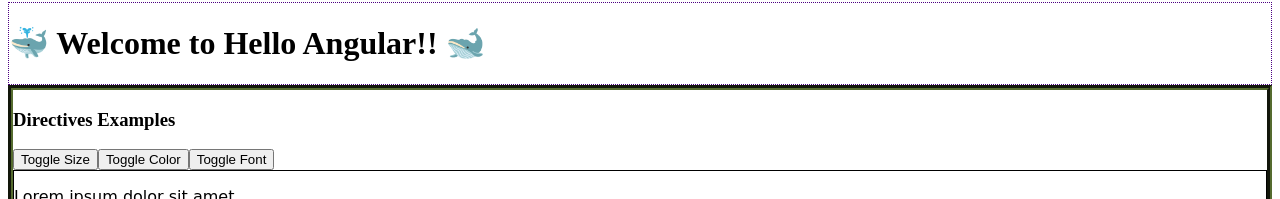
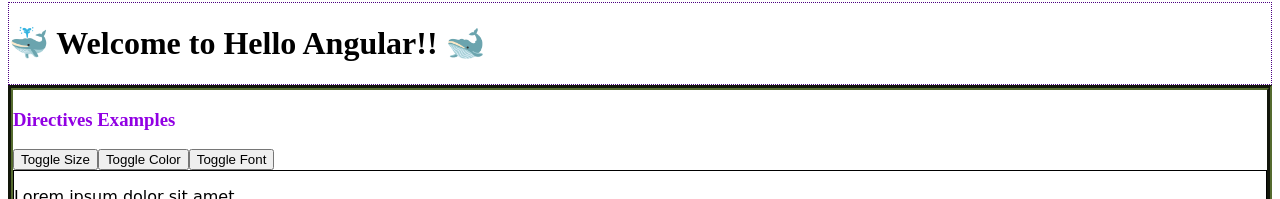
Before and after one commit to LeyLine/hello-angular, an Angular app: page / in a window 1280 px wide. Shown: the part 162-361 px from the top of the page. Built offline with nearby package versions, Linux system fonts and the light colour scheme.

Commit message:
Add ngStyle example

```diff
--- a/src/app/directives-example/directives-example.component.html
+++ b/src/app/directives-example/directives-example.component.html
@@ -1,5 +1,10 @@
 <section>
-  <h3> Directives Examples </h3>
+             <!-- "color" is the CSS property
+                     |   "headingColor" is the variable
+                     |          |                       -->
+  <h3 [ngStyle]="{ color: headingColor }">
+    Directives Examples
+  </h3>
 
   <button (click)="buttonA()"> Toggle Size </button>
   <button (click)="buttonB()"> Toggle Color </button>
--- a/src/app/directives-example/directives-example.component.ts
+++ b/src/app/directives-example/directives-example.component.ts
@@ -6,6 +6,8 @@
   styleUrls: ['./directives-example.component.css']
 })
 export class DirectivesExampleComponent implements OnInit {
+  headingColor: string = 'black';
+
   isBigSize: boolean = false;
   hasColor: boolean = false;
   isComic: boolean = true;
@@ -14,7 +16,16 @@
 
   constructor() { }
 
+  // "ngOnInit()" will be called as soon as the component is loaded
+  // it's good for any initial setup your component needs
   ngOnInit() {
+      setInterval(() => {
+          const r = Math.floor(Math.random() * 256);
+          const g = Math.floor(Math.random() * 256);
+          const b = Math.floor(Math.random() * 256);
+          this.headingColor = `rgb(${r},  ${g},  ${b})`;
+                          //  'rgb('+r+', '+g+', '+b+')'
+      }, 5000);
   }
 
   buttonA() {
```
